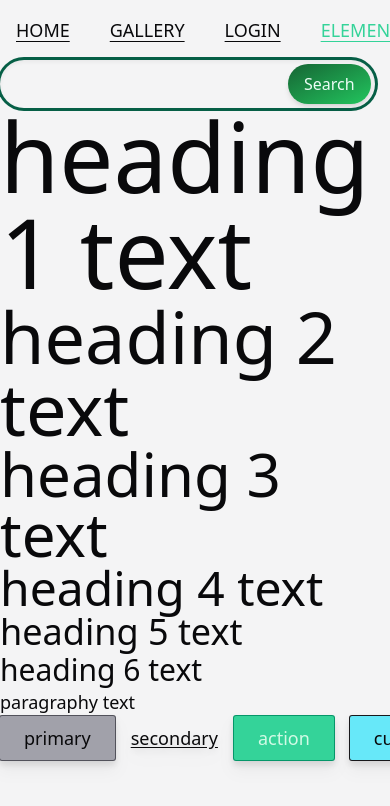
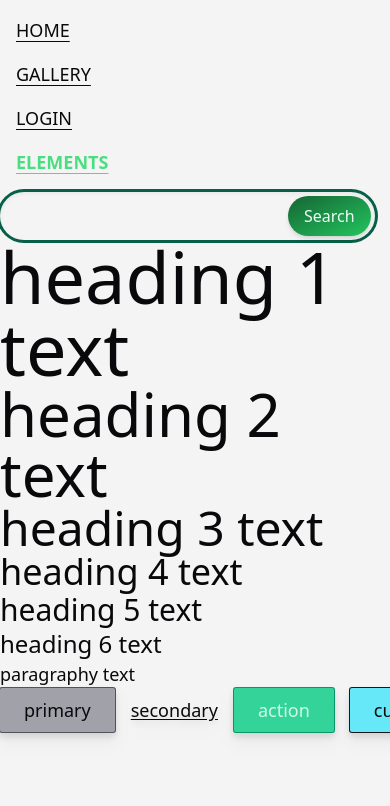
Before and after one commit to ecmCode/instagallery, a Next.js app: page /elements in a window 390 px wide. Shown: the top 806 px of the page. Built offline with nearby package versions, Linux system fonts and the light colour scheme.

Commit message:
NavBar behavior and responsive design

```diff
--- a/src/components/Navbar/Navbar.module.scss
+++ b/src/components/Navbar/Navbar.module.scss
@@ -1,11 +1,11 @@
 .nav{
-   @apply flex w-full m-4;
+   @apply m-4 ;
 
    .routes{
-      @apply flex gap-10;
+      @apply w-full flex flex-col md:flex-row justify-center items-start md:items-center gap-4 md:gap-10;
 
-      .link {
-         @apply underline underline-offset-4
-      }
+         .link {
+            @apply underline underline-offset-4 hover:text-green-400 transition;
+         }
    }
 }
--- a/src/components/Navbar/Navbar.tsx
+++ b/src/components/Navbar/Navbar.tsx
@@ -21,9 +21,9 @@ const Navbar = () => {
                     <li key={route.name.toLowerCase()}>
                         <Link
                         href={route.href}
-                        className={classes( styles.link,
+                        className={classes(styles.link,
                             router.pathname === route.href
-                            ? "text-emerald-400" : "")}
+                            ? "text-green-400 font-semibold" : "")}
                         >
                             {route.name.toUpperCase()}
                         </Link>
--- a/src/pages/globals.css
+++ b/src/pages/globals.css
@@ -5,6 +5,8 @@
 @layer base{
     html,
     body {
+        padding: 0;
+        margin: 0;
         width: 100vw;
         min-height: 100vh;
         height: max-content;
@@ -17,27 +19,27 @@
     }
 
     h1 {
-        @apply text-8xl
+        @apply text-7xl md:text-8xl
     }
 
     h2 {
-        @apply text-7xl
+        @apply text-6xl md:text-7xl
     }
 
     h3 {
-        @apply text-6xl
+        @apply text-5xl md:text-6xl
     }
 
     h4 {
-        @apply text-5xl
+        @apply text-4xl md:text-5xl
     }
 
     h5 {
-        @apply text-4xl
+        @apply text-3xl md:text-4xl
     }
 
     h6 {
-        @apply text-3xl
+        @apply text-2xl md:text-3xl
     }
 
     p,
```
